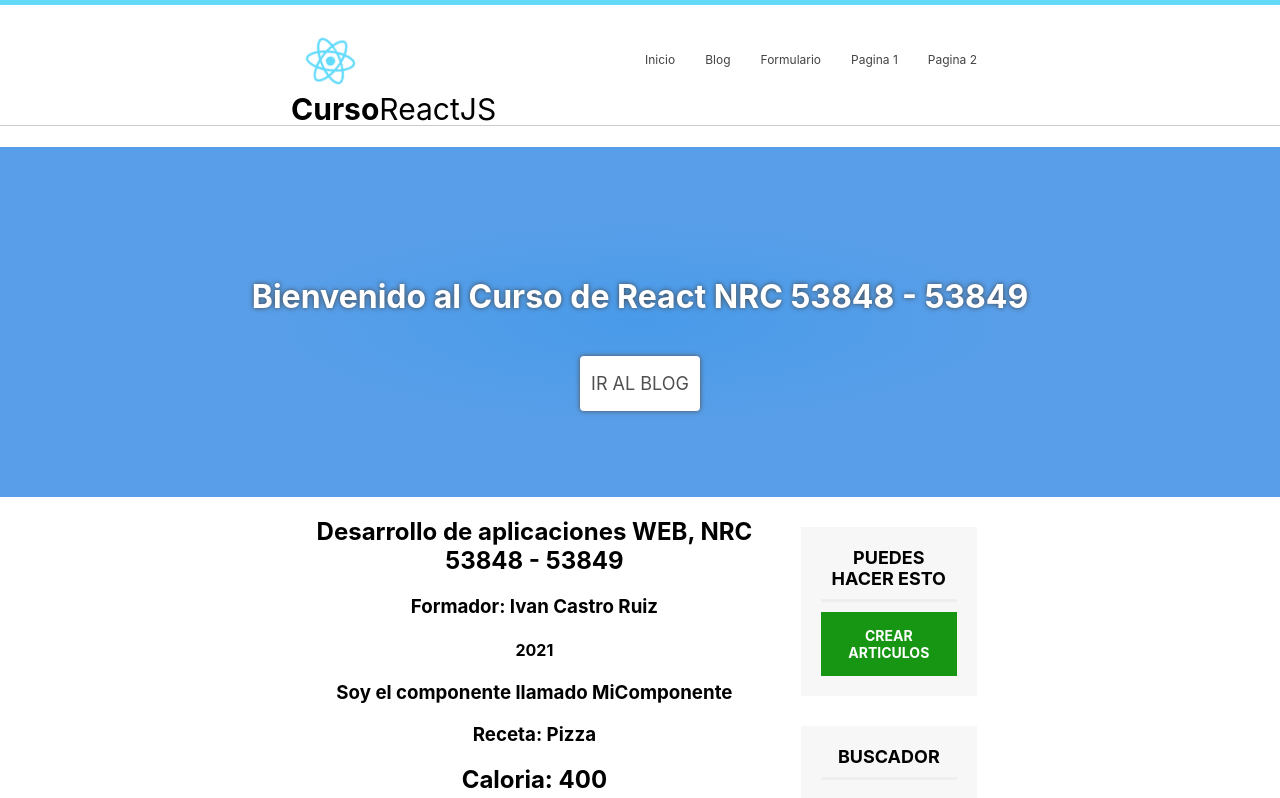
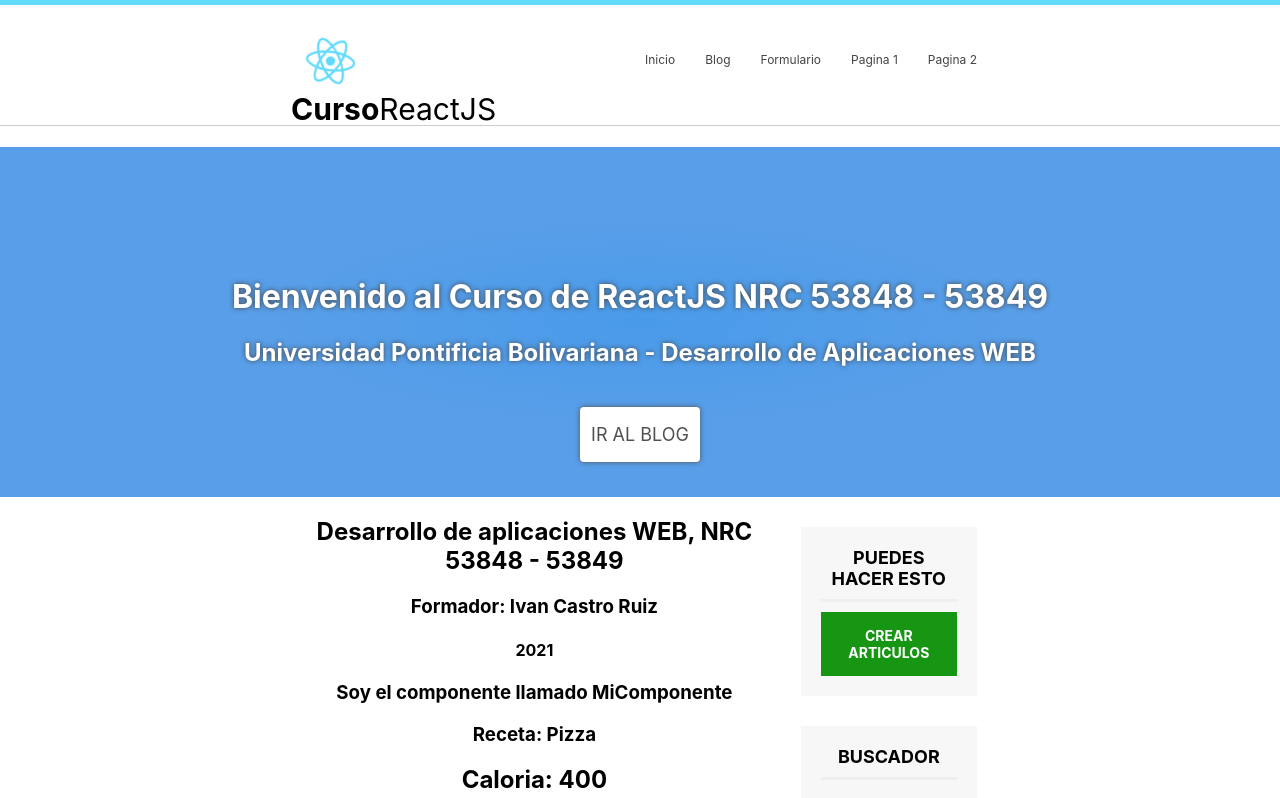
Before and after one commit to CamiloRendonDev/Clases-ReactJS-MinTIC2022---Ciclo-4-Aplicaciones-WEB, a React (Create React App) app: page / in a window 1280 px wide. Shown: the top 798 px of the page. Built offline with nearby package versions, Linux system fonts and the light colour scheme.

Commit message:
Segundo commit v2

```diff
--- a/src/App.js
+++ b/src/App.js
@@ -1,4 +1,3 @@
-import logo from './assets/images/logo.svg';
 import './assets/css/App.css';
 // Importamos el componente
 import MiComponente from './components/MiComponente';
@@ -25,7 +24,7 @@ function App() {
 
       <Slider/>
 
-      <div className="center">
+     <div className="center">
 
           <section id="content">
 
--- a/src/components/Slider.js
+++ b/src/components/Slider.js
@@ -4,9 +4,17 @@ class Slider extends Component {
     // Metodo render (Se encargara de mostrar la vista al usuario)
     render() {
         return (
-            <div id="slider" className="slider-big">
-                <h1>Bienvenido al Curso de React NRC 53848 - 53849</h1>
-                <a href="#" className="btn-white">Ir al Blog</a>
+            <div>
+                <div id="slider" className="slider-big">
+                    <h1>Bienvenido al Curso de ReactJS NRC 53848 - 53849</h1>
+                    <h2>Universidad Pontificia Bolivariana - Desarrollo de Aplicaciones WEB</h2>
+                    <a href="index.html" className="btn-white">Ir al Blog</a>
+                </div>
+
+                {/*LIMPIAR FLOTADOS*/}
+                <div class="clearfix">
+
+                </div>
             </div>
             )
     }
```
